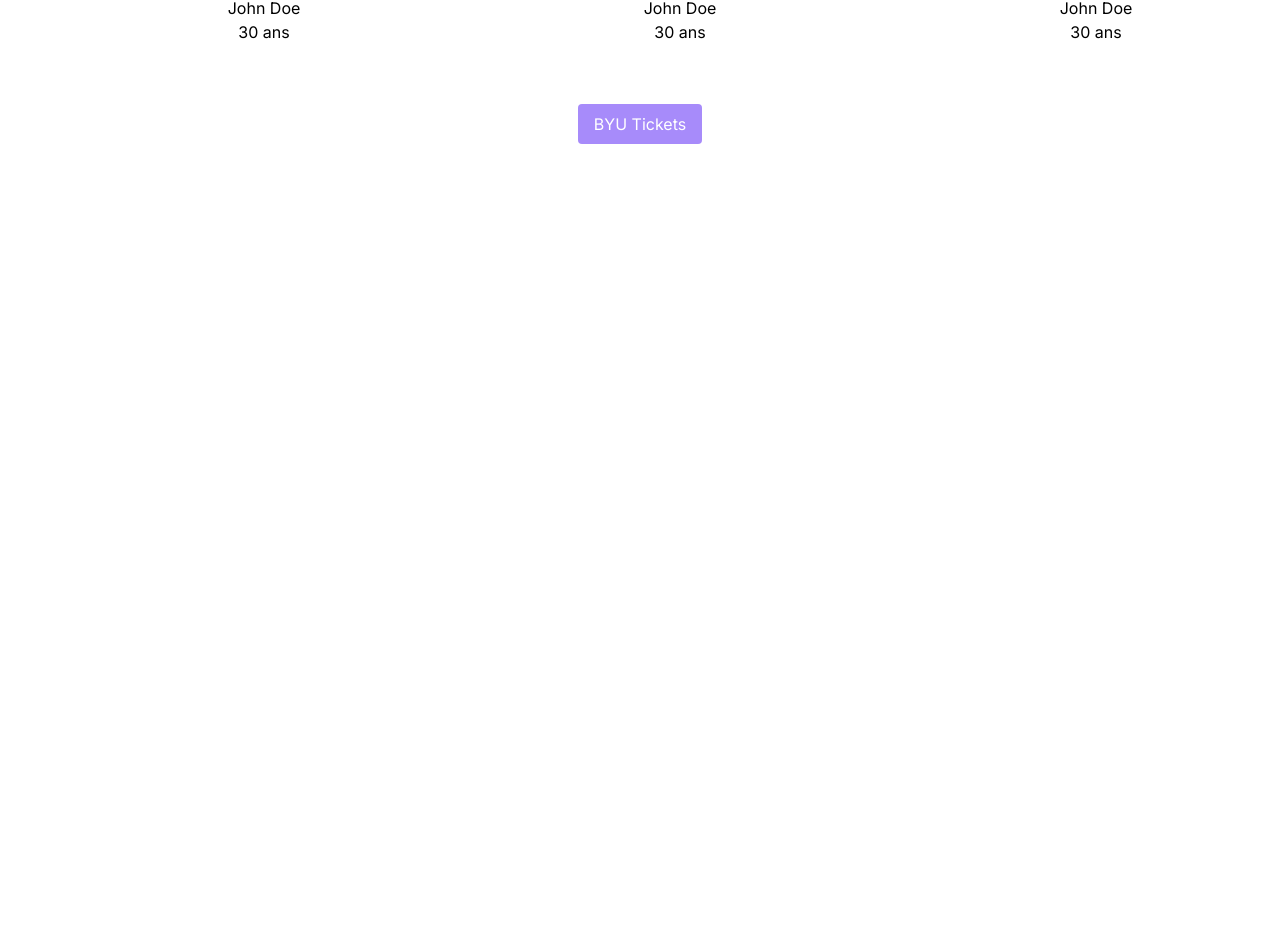
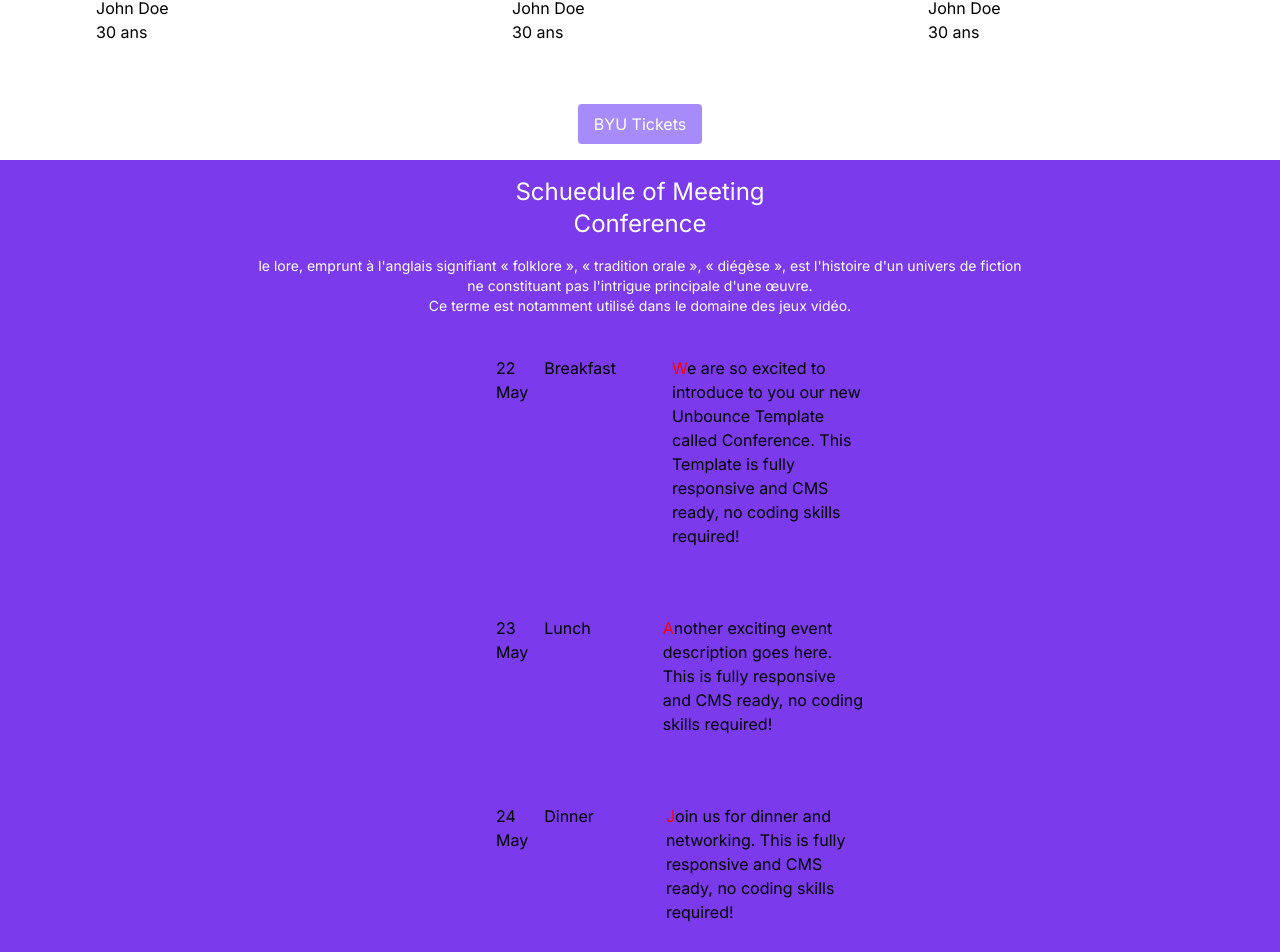
Before and after one commit to elieboulingui/landingpage, a Next.js app: page / in a window 1280 px wide. Shown: the part 2091-3043 px from the top of the page. Before the commit the page ends 2251 px from the top, so only its background shows below. Built offline with nearby package versions, Linux system fonts and the light colour scheme.

Commit message:
j ai termine avec  schedule of meeting conference

```diff
--- a/app/page.tsx
+++ b/app/page.tsx
@@ -60,13 +60,11 @@
             <button className="inline-flex items-center px-4 py-2 rounded-md text-purple-700 bg-white hover:bg-purple-100">
               I kNOW MORE
             </button>
-
           </div>
         </div>
       </div>
       <div>
         <div className="h-full  flex flex-col justify-around">
-
           <div className="flex-grow flex items-center justify-center text-center pt-4">
             <div>
               <h1 className="text-black text-2xl  mb-4">
@@ -79,8 +77,6 @@
               </p>
             </div>
           </div>
-
-
           <div className="flex justify-around p-4">
             <div className='w-full max-w-md pt-6 pl-4 md:pl-20 md:pb-11'>
               <img src='./image/téléchargement.jpeg' className='w-full h-auto md:h-96 md:max-w-full' />
@@ -93,35 +89,30 @@
                   responsive and CMS ready, no coding skills required!
                 </p>
               </div>
-
               <div className='w-full max-w-md pl-4 pt-2 md:pl-20 md:pb-11'>
                 <p className="text-xs md:text-base">
                   W lore, emprunt à l'anglais signifiant « folklore », « tradition orale », « », est
                 </p>
               </div>
-
               <div className='w-full max-w-md pl-4 pt-2 md:pl-20 md:pb-11'>
                 <p className="text-xs md:text-base">
                   W lore, emprunt à l'anglais signifiant « folklore », « tradition orale », « », est
                 </p>
               </div>
-
               <div className='w-full max-w-md pl-4 md:pl-20 md:pb-11'>
                 <p className="text-xs md:text-base link-styled">
                   W lore, emprunt à l'anglais signifiant « folklore », « tradition orale », « diégèse », est l'histoire d'un univers de fiction ne constituant pas l'intrigue
                 </p>
               </div>
-
               <div className='flex justify-center pt-4 pr-10'>
                 <button className="bg-violet-400 text-white px-4 py-2 rounded hover:bg-purple-100">
                   BYU Tickets
                 </button>
               </div>
             </div>
-
-          </div></div>
           </div>
-
+        </div>
+      </div>
       <div className="h-full bg-violet-600 flex flex-col justify-around">
         <div className="flex-grow flex items-center justify-center text-center pt-4">
           <div>
@@ -147,7 +138,7 @@
             <h1 className="text-violet-700 text-2xl mb-4">
               You are invited to our <br /> Meetup Conference
             </h1>
-            <p className="text-white text-sm">
+            <p className="text-black text-sm">
               le lore, emprunt à l'anglais signifiant « folklore », « tradition orale », « diégèse », est l'histoire d'un univers de fiction <br />
               ne constituant pas l'intrigue principale d'une œuvre. <br />
               Ce terme est notamment utilisé dans le domaine des jeux vidéo.
@@ -164,21 +155,21 @@
         <div className="flex justify-around w-full">
           <div className='w-full max-w-md pt-6 pl-4 md:pl-20 md:pb-11'>
             <img src='./image/téléchargement.jpeg' className='w-full h-auto md:h-96 md:max-w-full' style={{ marginTop: '15px' }} />
-      <div className="w-full text-center mt-2">
+            <div className="w-full text-left mt-2">
               <p>John Doe</p>
               <p>30 ans</p>
             </div>
           </div>
           <div className='w-full max-w-md pt-6 pl-4 md:pl-20 md:pb-11'>
             <img src='./image/téléchargement.jpeg' className='w-full h-auto md:h-96 md:max-w-full' style={{ marginTop: '15px' }} />
-      <div className="w-full text-center mt-2">
+            <div className="w-full text-left mt-2">
               <p>John Doe</p>
               <p>30 ans</p>
             </div>
           </div>
           <div className='w-full max-w-md pt-6 pl-4 md:pl-20 md:pb-11'>
             <img src='./image/téléchargement.jpeg' className='w-full h-auto md:h-96 md:max-w-full' style={{ marginTop: '15px' }} />
-      <div className="w-full text-center mt-2">
+            <div className="w-full text-left mt-2">
               <p>John Doe</p>
               <p>30 ans</p>
             </div>
@@ -190,9 +181,66 @@
           </button>
         </div>
       </div>
+      <div className="h-full bg-violet-600 flex flex-col justify-around">
+        <div className="flex-grow flex items-center justify-center text-center pt-4">
+          <div>
+            <h1 className="text-white text-2xl mb-4">
+              Schuedule of Meeting<br />  Conference
+            </h1>
+            <p className="text-white text-sm">
+              le lore, emprunt à l'anglais signifiant « folklore », « tradition orale », « diégèse », est l'histoire d'un univers de fiction <br />
+              ne constituant pas l'intrigue principale d'une œuvre. <br />
+              Ce terme est notamment utilisé dans le domaine des jeux vidéo.
+            </p>
+          </div>
+        </div>
+        <div className="flex justify-around p-4">
 
-    </main>
+  <div className='flex flex-col w-full max-w-md'>
+    <div className='pt-6 pl-4 md:pl-20 md:pb-11'>
+      <div className="flex justify-between items-start">
+        <span className="mr-4">22 <br /> May</span>
+        <div className="flex flex-col justify-between items-start mr-4 mb-4 ">
+          <p  className="mr-10" >Breakfast</p>
+        </div>
+        <p className="text-xs md:text-base link-styled ">
+          We are so excited to introduce to you our new Unbounce
+          Template called Conference. This Template is fully
+          responsive and CMS ready, no coding skills required!
+        </p>
+      </div>
+    </div>
+
+    <div className='pl-4 md:pl-20 md:pb-11 mt-6'>
+      <div className="flex justify-between items-start">
+        <span className="mr-4">23 <br /> May</span>
+        <div className="flex flex-col justify-between items-start mr-4 mb-4">
+          <p className="mr-10">Lunch</p>
+        </div>
+        <p className="text-xs md:text-base link-styled pl-4">
+          Another exciting event description goes here. This is fully
+          responsive and CMS ready, no coding skills required!
+        </p>
+      </div>
+    </div>
+
+    <div className='pl-4 md:pl-20 md:pb-11 mt-6'>
+      <div className="flex justify-between items-start">
+        <span className="mr-4">24 <br /> May</span>
+        <div className="flex flex-col justify-between items-start mr-4 mb-4">
+          <p className="mr-10">Dinner</p>
+        </div>
+        <p className="text-xs md:text-base link-styled pl-4">
+          Join us for dinner and networking. This is fully responsive
+          and CMS ready, no coding skills required!
+        </p>
+      </div>
+    </div>
+  </div>
+</div>
 
 
+      </div>
+    </main>
   );
 }
```
Lines whose indentation alone changed are shown as unchanged.
